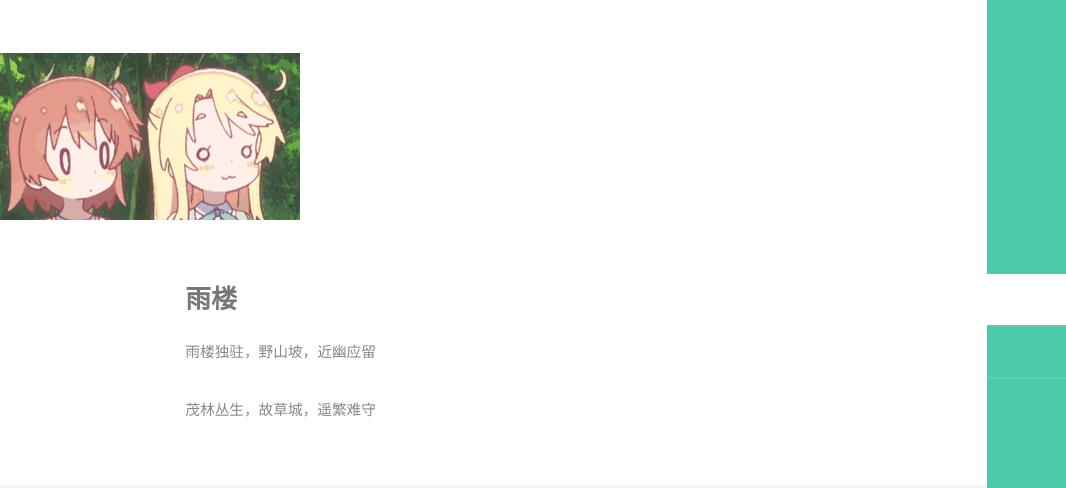
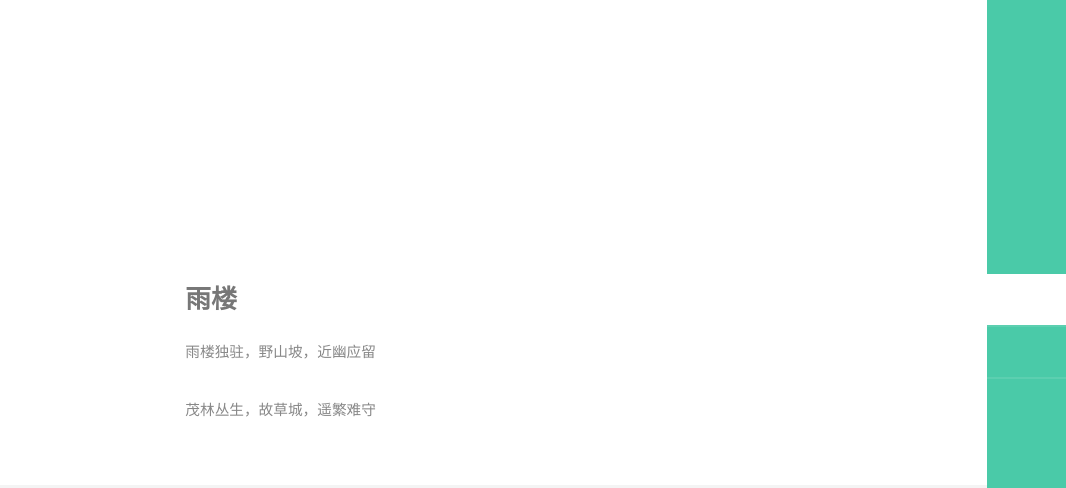
Before and after one commit to LoveLoliii/loveloliii.github.io, a plain HTML site: page index.html in a window 1280 px wide. Shown: the top 488 px of the page, 0-1066 px from the left. Drawn offline with nearby package versions, Linux system fonts and the light colour scheme; a script that the page names is missing.

Commit message:
Update main.css

```diff
--- a/assets/css/main.css
+++ b/assets/css/main.css
@@ -2600,7 +2600,6 @@
 /* One */
 
 	#one:before {
-		background-image: url("../../images/bar728.gif");
 		background-position: bottom left;
 		background-repeat: no-repeat;
 		background-size: auto;
```
